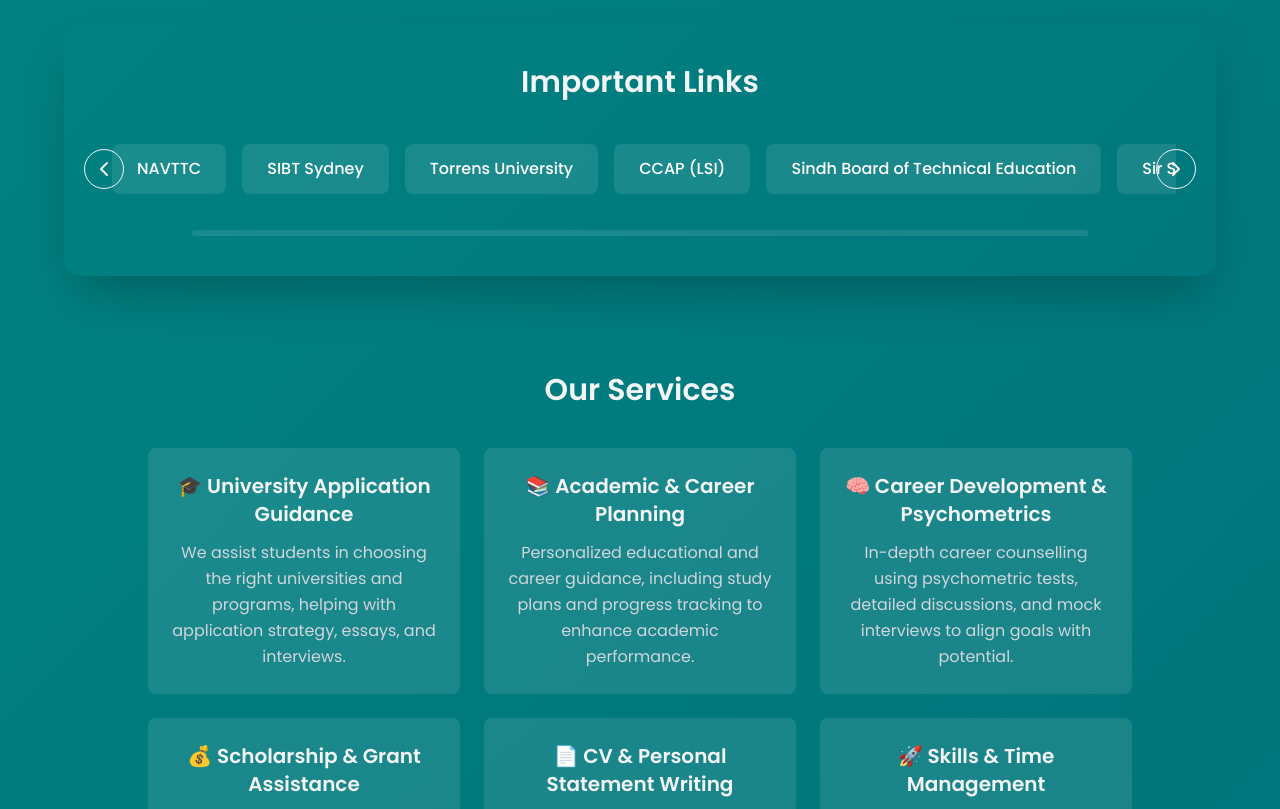
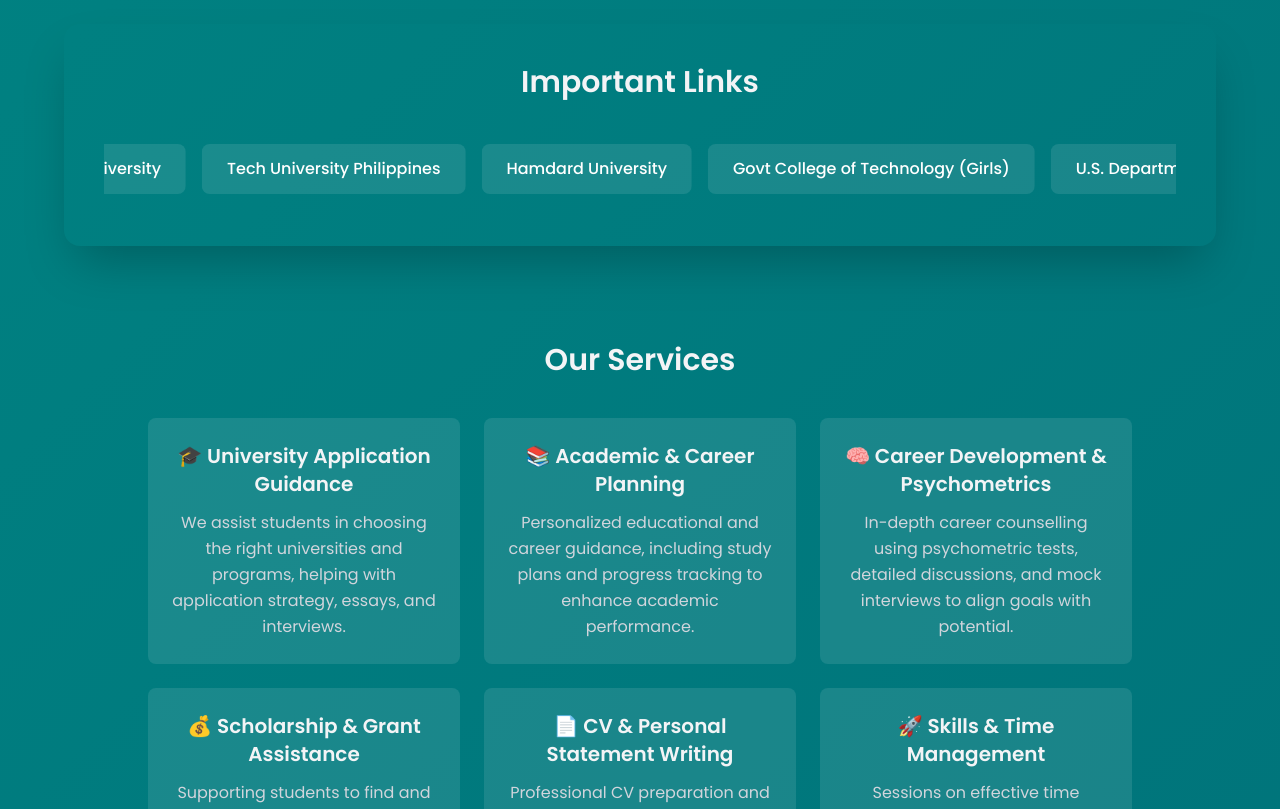
Before and after one commit to Ashhad7/cacc, a Next.js app: page / in a window 1280 px wide. Shown: the part 3792-4601 px from the top of the page. Built offline with nearby package versions, Linux system fonts and the light colour scheme.

Commit message:
Updated links and fixed scroll animation

```diff
--- a/app/admin/page.tsx
+++ b/app/admin/page.tsx
@@ -1,5 +1,5 @@
 // app/admin/page.tsx
-import { PrismaClient } from "@prisma/client";
+import { PrismaClient, ContactSubmission } from "@prisma/client";
 import { Mail, Calendar, User, MessageSquare, Clock } from "lucide-react";
 
 const prisma = new PrismaClient();
@@ -29,7 +29,7 @@ export default async function AdminPage() {
 
         {/* --- MOBILE VIEW: Cards (Visible on small screens only) --- */}
         <div className="grid gap-4 md:hidden">
-          {submissions.map((sub) => (
+          {submissions.map((sub: ContactSubmission) => (
             <div key={sub.id} className="rounded-xl border border-white/10 bg-white/5 p-5 shadow-lg backdrop-blur-sm">
 
               {/* Card Header: Name & Date */}
@@ -89,7 +89,7 @@ export default async function AdminPage() {
               </tr>
             </thead>
             <tbody className="divide-y divide-white/10">
-              {submissions.map((sub) => (
+              {submissions.map((sub: ContactSubmission) => (
                 <tr key={sub.id} className="hover:bg-white/5 transition-colors duration-200">
                   <td className="p-5 text-sm text-gray-300 whitespace-nowrap align-top">
                     <div className="flex items-center gap-2">
--- a/components/ImportantLinks.tsx
+++ b/components/ImportantLinks.tsx
@@ -1,8 +1,8 @@
 // components/ImportantLinks.tsx
 "use client";
 
-import { useRef, useState, useEffect } from "react";
-import { ChevronLeft, ChevronRight } from "lucide-react";
+import { useState } from "react";
+
 
 const links = [
   { name: "NAVTTC", href: "https://share.google/DD658pvpSnXznDO5E" },
@@ -36,54 +36,48 @@ const links = [
 ];
 
 export default function ImportantLinks() {
-  const containerRef = useRef<HTMLDivElement>(null);
-  const [progress, setProgress] = useState(0);
-  const [showLeftFade, setShowLeftFade] = useState(false);
-  const [showRightFade, setShowRightFade] = useState(true);
-
-  const handleScroll = () => {
-    if (!containerRef.current) return;
-    const { scrollLeft, scrollWidth, clientWidth } = containerRef.current;
-    const maxScroll = scrollWidth - clientWidth;
-
-    // Update Progress Bar
-    const scrollPercent = (scrollLeft / maxScroll) * 100;
-    setProgress(scrollPercent);
-
-    // Update Fades
-    setShowLeftFade(scrollLeft > 10);
-    setShowRightFade(scrollLeft < maxScroll - 10);
-  };
-
-  const scrollBy = (amount: number) => {
-    containerRef.current?.scrollBy({ left: amount, behavior: "smooth" });
-  };
-
-  useEffect(() => {
-    const container = containerRef.current;
-    container?.addEventListener("scroll", handleScroll);
-
-    // Initial check
-    handleScroll();
-
-    return () => {
-      container?.removeEventListener("scroll", handleScroll);
-    };
-  }, []);
+  const [isPaused, setIsPaused] = useState(false);
 
   return (
-    <section id="important-links" className="mx-auto mt-20 max-w-6xl rounded-2xl from-brand-green/80 to-brand-teal/80 p-10 shadow-2xl">
-      <h2 className="mb-8 text-center text-3xl font-semibold text-brand-cyan">Important Links</h2>
+    <section className="mx-auto mt-20 max-w-6xl rounded-2xl from-brand-green/80 to-brand-teal/80 p-10 shadow-2xl overflow-hidden">
+      {/* 1. CSS Animation Definition
+        We define this inline so it works immediately without editing your tailwind.config.js
+      */}
+      <style jsx>{`
+        @keyframes scroll {
+          0% { transform: translateX(0); }
+          100% { transform: translateX(-50%); }
+        }
+        .animate-scroll {
+          display: flex;
+          width: max-content;
+          animation: scroll 40s linear infinite;
+        }
+        .paused {
+          animation-play-state: paused;
+        }
+      `}</style>
 
-      <div className="relative flex items-center">
-        {/* Left Fade */}
-        <div className={`pointer-events-none absolute left-0 top-0 z-10 h-full w-20 from-brand-green/80 to-transparent transition-opacity ${showLeftFade ? 'opacity-100' : 'opacity-0'}`} />
+      <h2 className="mb-8 text-center text-3xl font-semibold text-brand-cyan">
+        Important Links
+      </h2>
 
-        {/* Scroll Container */}
-        <div ref={containerRef} className="links-container flex gap-4 overflow-x-auto px-2 py-3">
-          {links.map((link) => (
+      <div
+        className="relative flex items-center overflow-hidden"
+        onMouseEnter={() => setIsPaused(true)}
+        onMouseLeave={() => setIsPaused(false)}
+      >
+        {/* Left Fade Overlay */}
+        <div className="pointer-events-none absolute left-0 top-0 z-10 h-full w-20 bg-linear-to-r from-brand-green/80 to-transparent" />
+
+        {/* 2. The Moving Container
+            We map links TWICE so the animation is seamless.
+            When the first set finishes, the second set is exactly where the first started.
+        */}
+        <div className={`animate-scroll flex gap-4 px-2 py-3 ${isPaused ? 'paused' : ''}`}>
+          {[...links, ...links].map((link, index) => (
             <a
-              key={link.name}
+              key={`${link.name}-${index}`}
               href={link.href}
               target="_blank"
               rel="noopener noreferrer"
@@ -94,32 +88,8 @@ export default function ImportantLinks() {
           ))}
         </div>
 
-        {/* Right Fade */}
-        <div className={`pointer-events-none absolute right-0 top-0 z-10 h-full w-20 from-brand-green/80 to-transparent transition-opacity ${showRightFade ? 'opacity-100' : 'opacity-0'}`} />
-
-        {/* Scroll Buttons */}
-        <button
-          onClick={() => scrollBy(-300)}
-          className="absolute -left-5 z-20 hidden h-10 w-10 items-center justify-center rounded-full border border-brand-cyan/40 bg-brand-cyan/20 text-brand-cyan transition-all hover:scale-110 hover:bg-brand-cyan/30 md:flex"
-          aria-label="Scroll left"
-        >
-          <ChevronLeft />
-        </button>
-        <button
-          onClick={() => scrollBy(300)}
-          className="absolute -right-5 z-20 hidden h-10 w-10 items-center justify-center rounded-full border border-brand-cyan/40 bg-brand-cyan/20 text-brand-cyan transition-all hover:scale-110 hover:bg-brand-cyan/30 md:flex"
-          aria-label="Scroll right"
-        >
-          <ChevronRight />
-        </button>
-      </div>
-
-      {/* Progress Bar */}
-      <div className="mx-auto mt-6 h-1.5 w-full max-w-4xl rounded-full bg-white/10">
-        <div
-          className="h-full rounded-full from-brand-cyan to-cyan-300 shadow-lg shadow-brand-cyan/50"
-          style={{ width: `${progress}%`, transition: "width 0.1s linear" }}
-        />
+        {/* Right Fade Overlay */}
+        <div className="pointer-events-none absolute right-0 top-0 z-10 h-full w-20 bg-linear-to-l from-brand-green/80 to-transparent" />
       </div>
     </section>
   );
```
